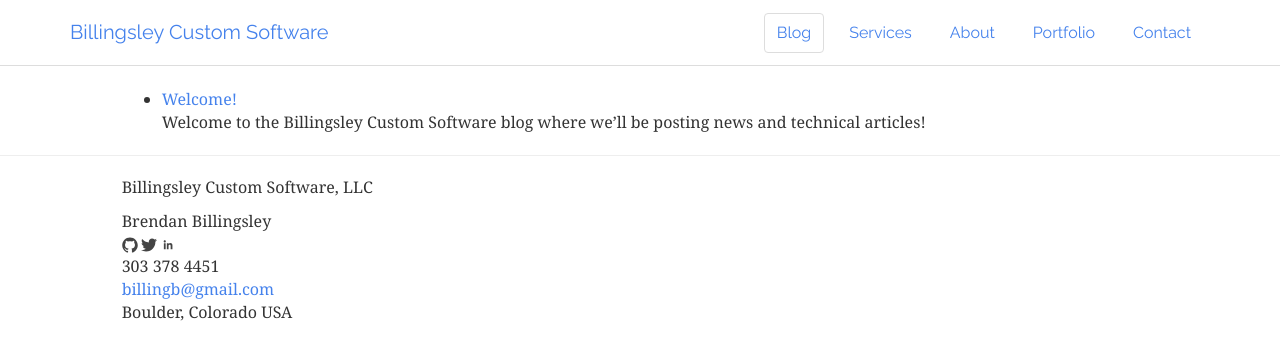
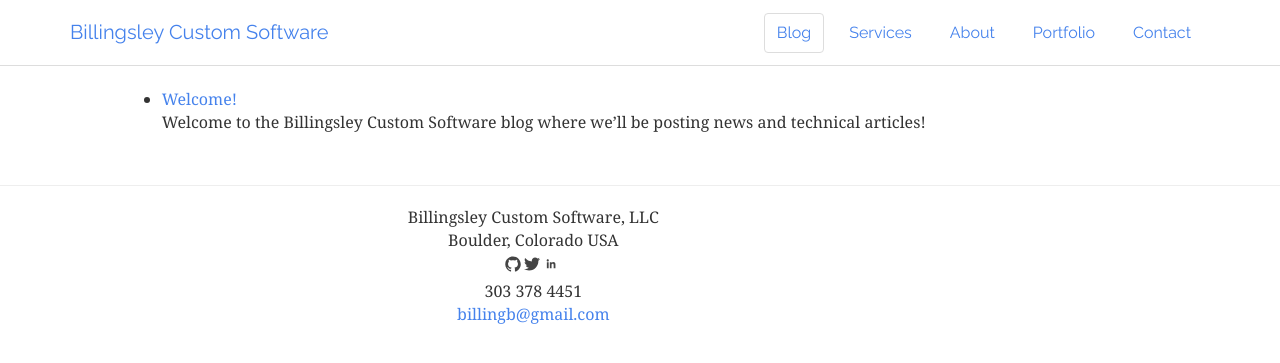
Before and after one commit to billingb/billingsley-custom-software-llc, a Jekyll site: the page built from blog.html, in a window 1280 px wide. Shown: the top 363 px of the page. Built offline with Jekyll 4.4.1, drawn with Linux system fonts in a browser that asks for light colours.

Commit message:
Make footer nicer

```diff
--- a/_includes/footer.html
+++ b/_includes/footer.html
@@ -1,9 +1,8 @@
 <footer class="row">
-  <div class="col-md-8 col-md-offset-1">
-    <p>Billingsley Custom Software, LLC</p>
+  <div class="col-md-8 col-md-offset-1 text-center">
     <ul>
-      <li>Brendan Billingsley</li>
-
+      <li>Billingsley Custom Software, LLC</li>
+      <li>Boulder, Colorado USA</li>
       <li><ul class="social-media-header">
       <li>
         <a itemprop="sameAs" href="https://github.com/billingb">
--- a/css/main.scss
+++ b/css/main.scss
@@ -12,9 +12,9 @@
 
 footer {
   border-top: solid thin $gray-lighter;
-  background-color: $body-bg;
+  //background-color: $body-bg;
   padding: 20px 0 100px 0;
-  margin-top: 10px;
+  margin-top: 40px;
 
   ul {
     padding-left: 0;
@@ -30,6 +30,7 @@
   list-style: none;
   margin-left: 0;
   padding-left: 0;
+  display: inline-block;
 
   li {
     clear: none;
```
Also changed, not shown: other parts of _includes/footer.html (+0 -1 lines).
